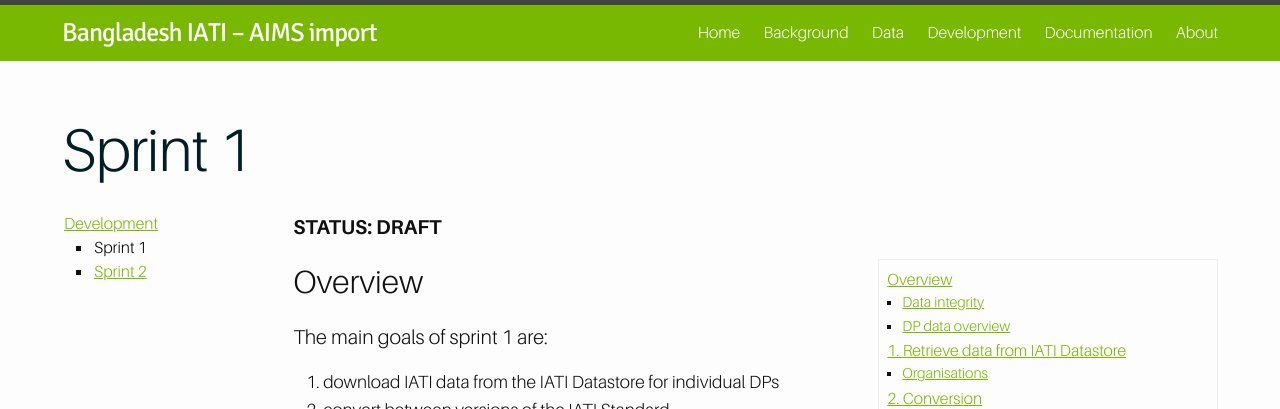
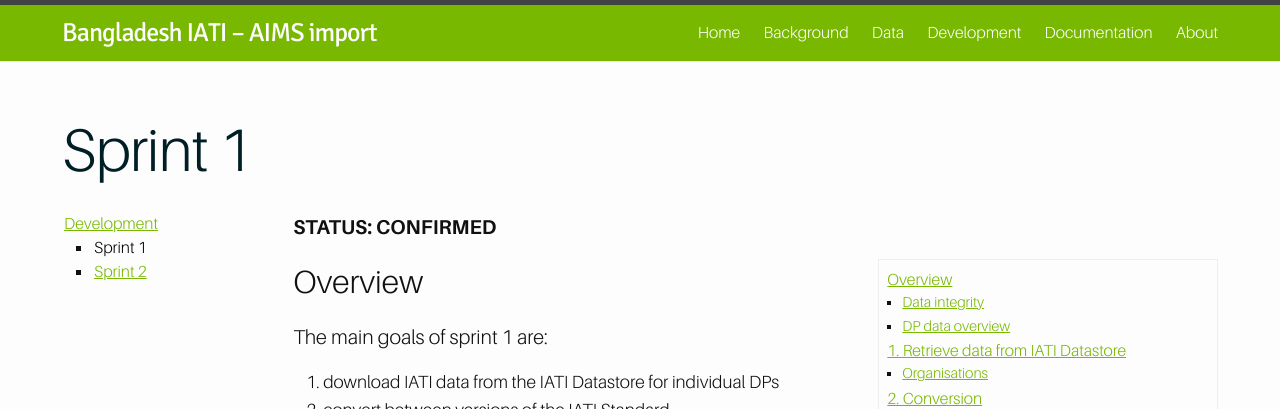
Before and after one commit to BD-IATI/bd-iati.github.io, a Jekyll site: the page built from _development/sprint-1.md, in a window 1280 px wide and 900 px high. Shown: the top 409 px of the window. Built offline with Jekyll 4.4.1, drawn with Linux system fonts in a browser that asks for light colours; nearby versions of some CDN libraries; comment, search, counter and statistics services are not loaded; some of the changed text lies outside the part shown.

Commit message:
Confirm sprints

```diff
--- a/_development/sprint-1.md
+++ b/_development/sprint-1.md
@@ -6,7 +6,7 @@
 order: 1
 ---
 
-**STATUS: DRAFT**
+**STATUS: CONFIRMED**
 
 *
 {:toc}
```
Also changed, not shown: other parts of _development/sprint-1.md (+0 -1 lines), _development/sprint-2.md (+1 -1 lines).
